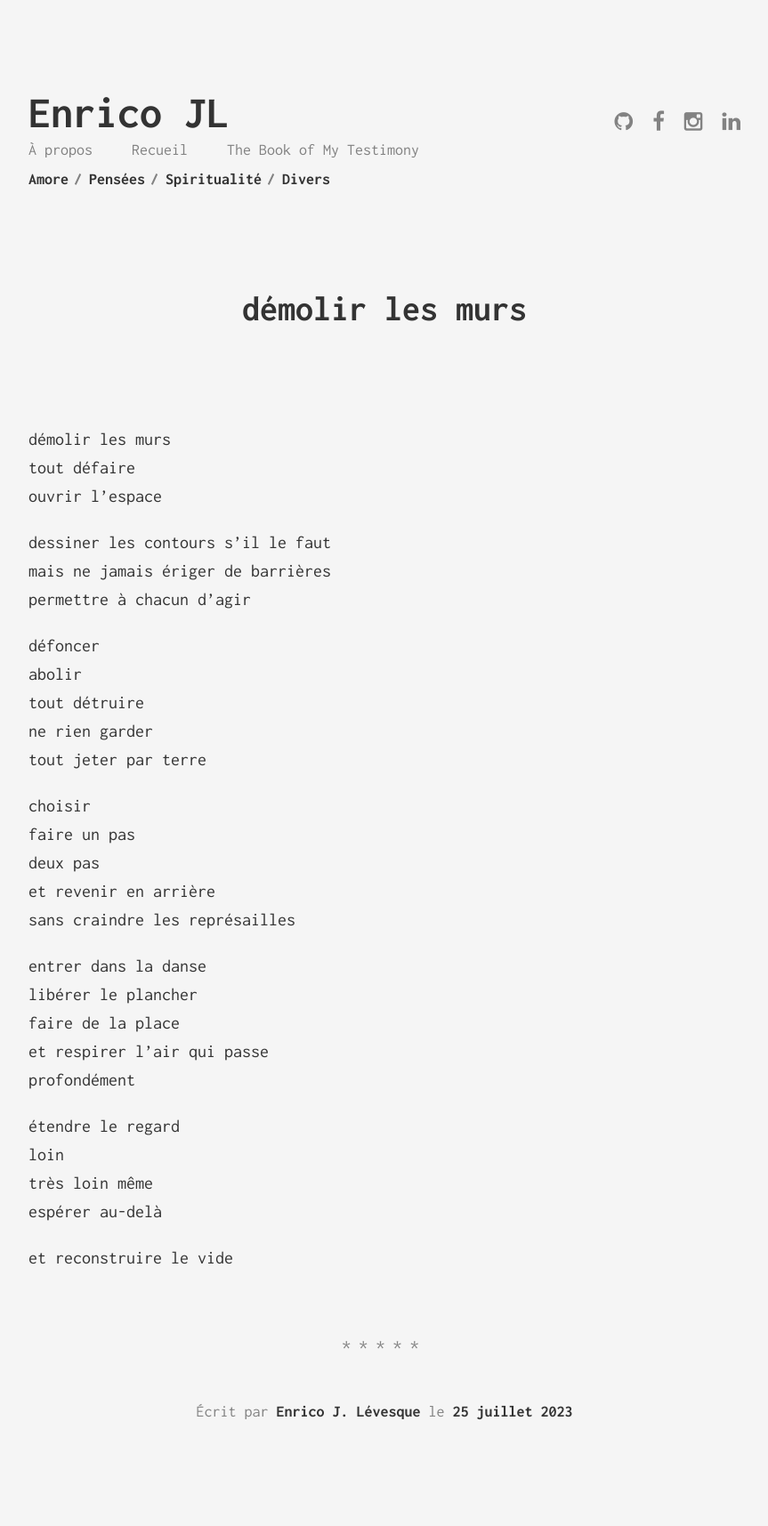
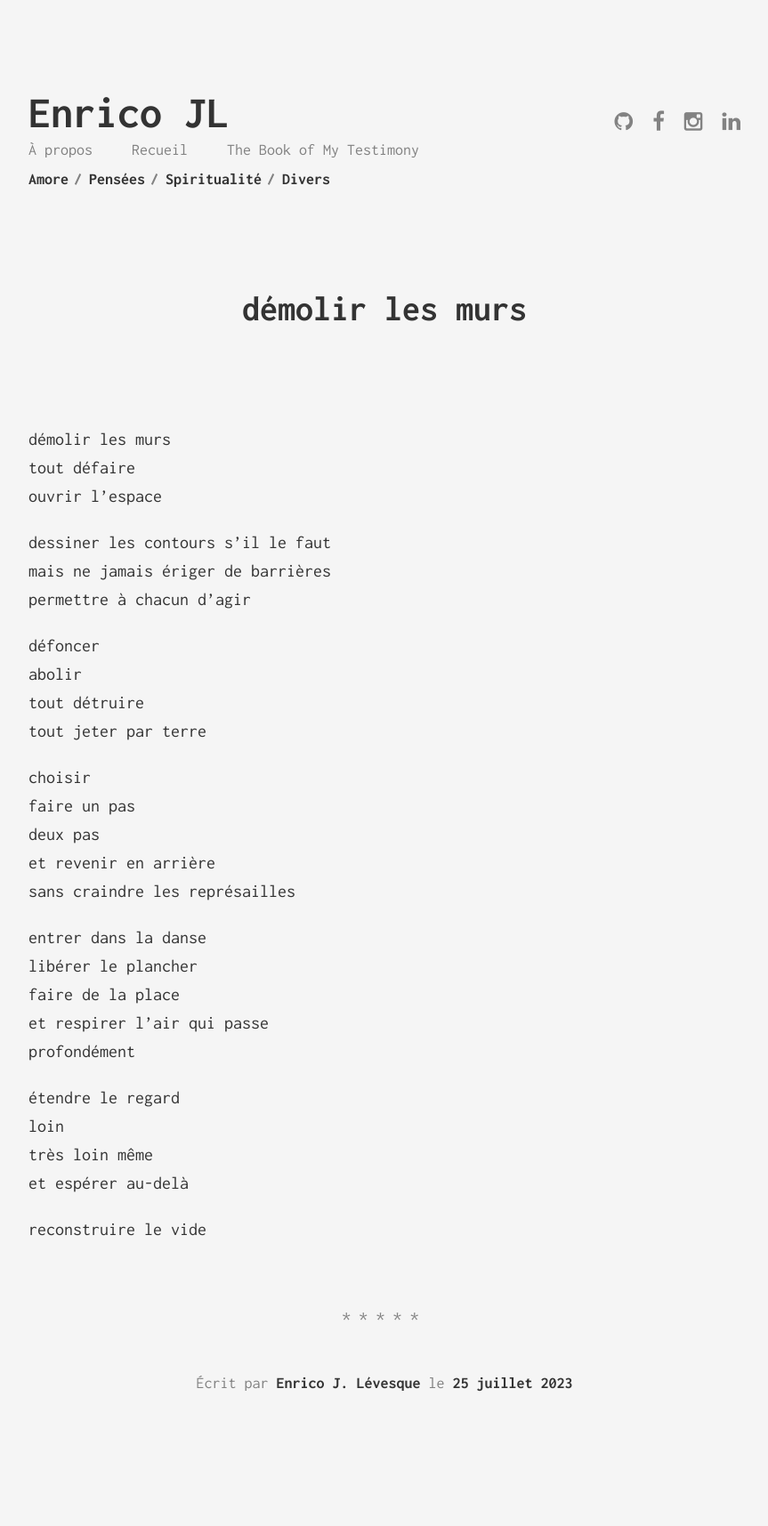
Before and after one commit to enricoJL/enricojl.github.io, a Jekyll site: the page built from _posts/2023-07-14-demolir-les-murs.md, in a window 1280 px wide. Shown: the whole page at 89% size, without its empty margins (208-1071 px from the left). Built offline with Jekyll 4.4.1, drawn with Linux system fonts in a browser that asks for light colours; after the commit the page ends 1683 px from its top, so only the background shows below that.

```diff
--- a/_posts/2023-07-14-demolir-les-murs.md
+++ b/_posts/2023-07-14-demolir-les-murs.md
@@ -17,7 +17,6 @@ permettre à chacun d'agir
 défoncer
 abolir
 tout détruire
-ne rien garder
 tout jeter par terre
 
 choisir
@@ -35,6 +34,6 @@ profondément
 étendre le regard
 loin
 très loin même
-espérer au-delà
+et espérer au-delà
 
-et reconstruire le vide
+reconstruire le vide
```
